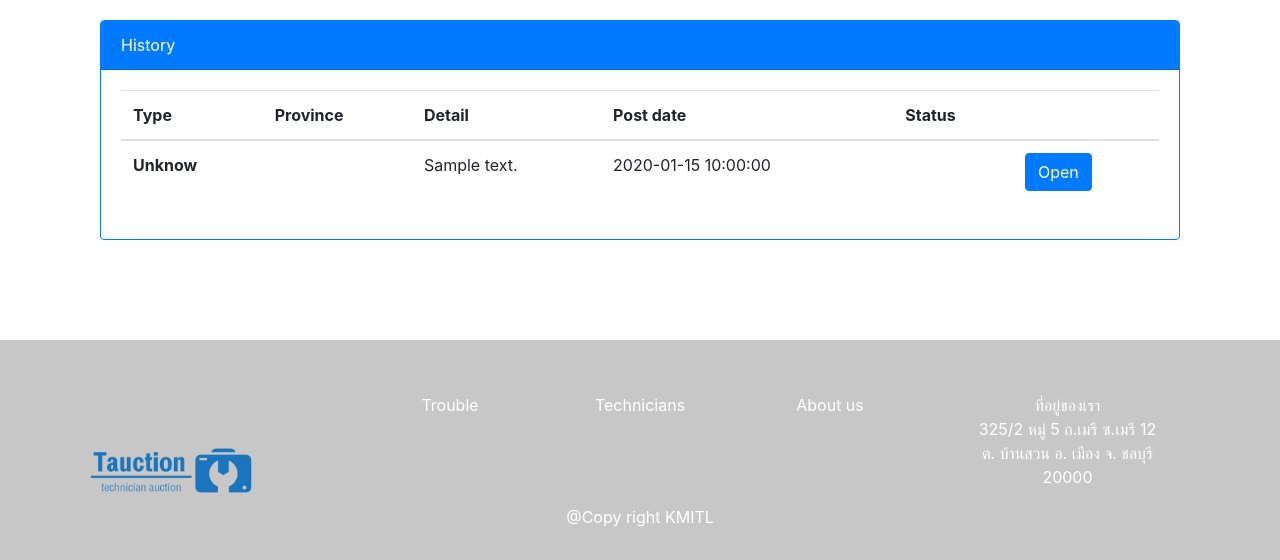
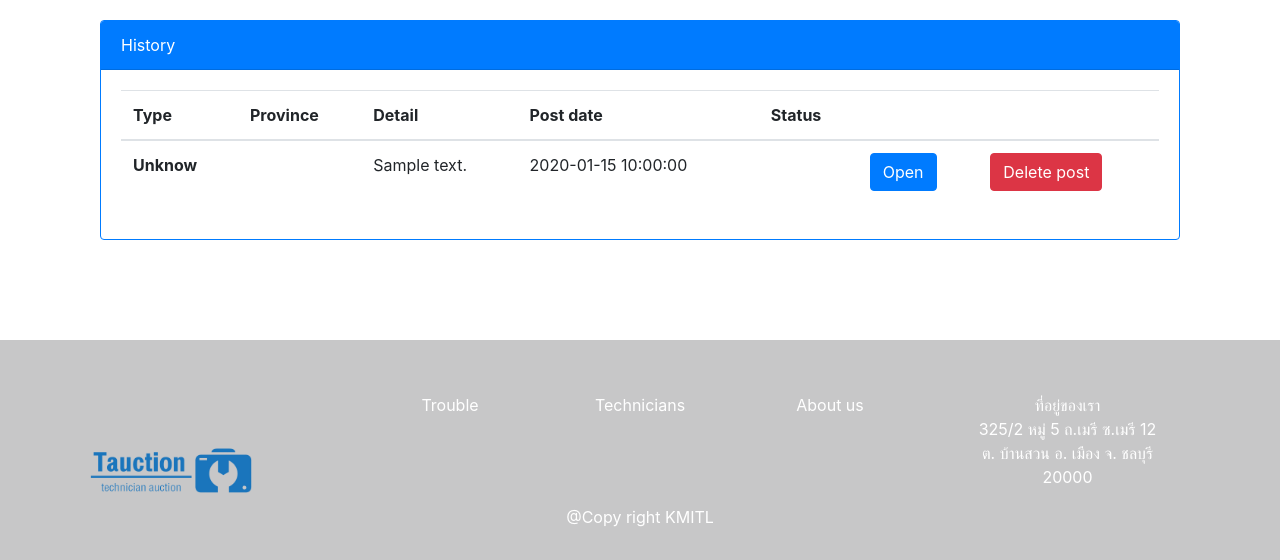
Before and after one commit to theboatnoiiz001/WebTechnician, a PHP site: page /WebTechnician/myPost.php in a window 1280 px wide. Shown: the part 68-628 px from the top of the page. Run offline with PHP 8.4, Linux system fonts and the light colour scheme; the visitor is signed in with stand-in values (Sample User, id 1); tables that the repository leaves empty or names only in its code hold one stand-in row (values such as "Sample post"); some libraries are stand-ins or nearby versions.

Commit message:
Update DeletePost

```diff
--- a/myPost.php
+++ b/myPost.php
@@ -5,6 +5,30 @@
 if(!isset($_SESSION['uid'])){
     header("location:login.php");
     exit();
+}
+if(isset($_GET['delete'])){
+
+    $countPost = $connect->prepare("SELECT * FROM `posts` WHERE `idpost` = ?");
+    $countPost->execute([$_GET['delete']]);
+    if($countPost->rowCount() != 0){
+        $dataWork = $countPost->fetch();
+        $del = $connect->prepare("DELETE FROM `posts` WHERE `idpost` = ? AND `user_id` = ?");
+        $del->execute([$_GET['delete'],$_SESSION['uid']]);
+
+        if($dataWork['status'] != 0){
+            $getWork = $connect->prepare("SELECT * FROM `work_request` WHERE `post_id` = ? AND `user_id` = ?");
+            $getWork->execute([$_GET['delete'],$_SESSION['uid']]);
+            $getWork = $getWork->fetch();
+
+            $delWork = $connect->prepare("DELETE FROM `work_request` WHERE `post_id` = ? AND `user_id` = ?");
+            $delWork->execute([$_GET['delete'],$_SESSION['uid']]);
+
+            $delChat = $connect->prepare("DELETE FROM `chat_id` WHERE `request_id` = ?");
+            $delChat->execute([$getWork['id']]);
+        }
+    }
+
+
 }
 ?>
 
@@ -27,6 +51,7 @@
                                 <th scope="col">Post date</th>
                                 <th scope="col">Status</th>
                                 <th scope="col"></th>
+                                <th scope="col"></th>
                             </tr>
                         </thead>
                         <tbody>
@@ -42,6 +67,7 @@
                                                 <td>'.$row['create_at'].'</td>
                                                 <td>'.getStatusType($row['status']).'</td>
                                                 <td><a href="post.php?id='.$row['idpost'].'" class="btn btn-primary">Open</a></td>
+                                                <td><a href="?delete='.$row['idpost'].'" class="btn btn-danger">Delete post</a></td>
                                             </tr>';
                                     }
                                 ?>
```
Also changed, not shown: uploads/4bb90d768676a4f6f7bb025d5e62b59b.jpg (added), uploads/7812b6e69454d43cfa7f8893ac469fe9.jpg (added).
